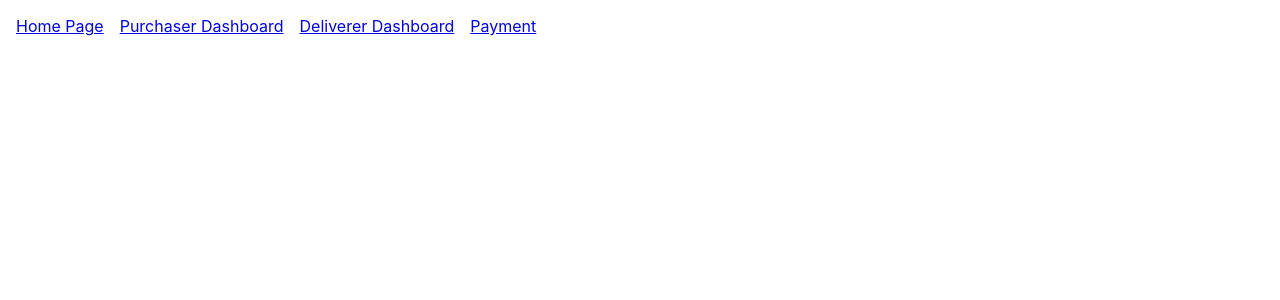
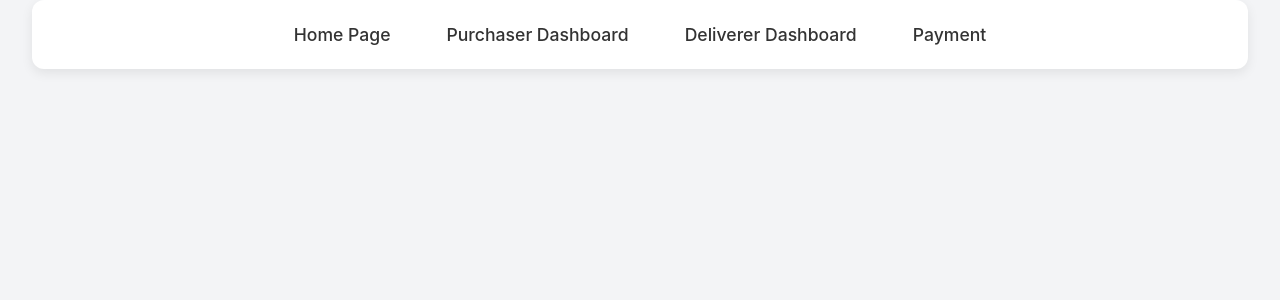
Before and after one commit to Jaren-Wheeler/HomeRun-Delivery, a React (Create React App) app in the folder frontend/: page / in a window 1280 px wide. Shown: the top 300 px of the page. Built offline with nearby package versions, Linux system fonts and the light colour scheme.

Commit message:
did some styling

```diff
--- a/frontend/src/App.js
+++ b/frontend/src/App.js
@@ -5,18 +5,17 @@ import DelivererDashboard from './pages/DelivererDashboard';
 import Homepage from './pages/Homepage';
 import Payment from './pages/Payment';
 import NavBar from './components/NavBar';
+
 function App() {
   return (
+    <Router>
+      <div style={{minHeight: "100vh", backgroundColor: "#F3F4F6"}}>
+        <NavBar />
 
-    <Router>
-      <NavBar></NavBar>
-
-      <Routes>
-        {/*<Route path="/" element={<Homepage />} />*/}
-         {/*<Route path="/purchaser-dashboard" element={<PurchaserDashboard />} />*/}
-        <Route path="/deliverer-dashboard" element={<DelivererDashboard />} />
-         {/*<Route path="/payment" element={<Payment />} />*/}
-      </Routes>
+        <Routes>
+          <Route path="/deliverer-dashboard" element={<DelivererDashboard />} />
+        </Routes>
+      </div>
     </Router>
   );
 }
--- a/frontend/src/components/NavBar.js
+++ b/frontend/src/components/NavBar.js
@@ -1,14 +1,75 @@
 import React from 'react';
 import { Link } from 'react-router-dom';
 
+const linkStyle = {
+  color: "#333",
+  textDecoration: "none",
+  fontSize: "1.1rem",
+  fontWeight: 500,
+  padding: "0.5rem 0.75rem",
+  borderRadius: "6px",
+  transition: "0.2s ease-in-out",
+};
+
+const linkHoverStyle = {
+  backgroundColor: "#f2f2f2",
+};
+
 function NavBar() {
   return (
-    <nav style={{ display: "flex", gap: "1rem", padding: "1rem"}}>
-      <Link to="/">Home Page</Link>
-      <Link to="/purchaser-dashboard">Purchaser Dashboard</Link>
-      <Link to="/deliverer-dashboard">Deliverer Dashboard</Link>
-      <Link to="/payment">Payment</Link>
+    <nav
+      style={{
+        display: "flex",
+        justifyContent: "center",
+        alignItems: "center",
+        gap: "2rem",
+        padding: "1rem 2rem",
+        backgroundColor: "#ffffff",
+        width: "90%",
+        margin: "0 auto 1.5rem",
+        borderRadius: "12px",
+        boxShadow: "0 4px 12px rgba(0,0,0,0.08)",
+        position: "relative",
+        zIndex: 10,
+      }}
+    >
+      <Link
+        to="/"
+        style={linkStyle}
+        onMouseOver={(e) => Object.assign(e.target.style, linkHoverStyle)}
+        onMouseOut={(e) => Object.assign(e.target.style, linkStyle)}
+      >
+        Home Page
+      </Link>
+
+      <Link
+        style={linkStyle}
+        to="/purchaser-dashboard"
+        onMouseOver={(e) => Object.assign(e.target.style, linkHoverStyle)}
+        onMouseOut={(e) => Object.assign(e.target.style, linkStyle)}
+      >
+        Purchaser Dashboard
+      </Link>
+
+      <Link
+        style={linkStyle}
+        to="/deliverer-dashboard"
+        onMouseOver={(e) => Object.assign(e.target.style, linkHoverStyle)}
+        onMouseOut={(e) => Object.assign(e.target.style, linkStyle)}
+      >
+        Deliverer Dashboard
+      </Link>
+
+      <Link
+        style={linkStyle}
+        to="/payment"
+        onMouseOver={(e) => Object.assign(e.target.style, linkHoverStyle)}
+        onMouseOut={(e) => Object.assign(e.target.style, linkStyle)}
+      >
+        Payment
+      </Link>
     </nav>
+
   );
 }
 
--- a/frontend/src/pages/DelivererDashboard.js
+++ b/frontend/src/pages/DelivererDashboard.js
@@ -2,6 +2,21 @@ import { useState } from 'react';
 import MapComponent from '../components/MapComponent';
 import PendingJobsPopup from '../components/PendingJobsPopup';
 
+const buttonStyle = {
+  backgroundColor: "#2563EB",
+  color: "white",
+  border: "none",
+  padding: "0.5rem 1rem",
+  borderRadius: "8px",
+  cursor: "pointer",
+  fontSize: "1rem",
+  fontWeight: "500",
+  transition: "0.2s",
+};
+
+const buttonHover = {
+  backgroundColor: "#1D4ED8" // darker blue hover
+};
 
 const DelivererDashboard = () => {
     const [autocomplete, setAutocomplete] = useState(null);
@@ -27,15 +42,26 @@ const DelivererDashboard = () => {
 
     return (
 
-            <div style={{ display: 'flex', flexDirection: 'column', height: '100vh', gap: '1rem' }}>
+            <div style={{ display: 'flex', flexDirection: 'column', height: "100vh", gap: '1rem'}}>
 
                 <div style={{ height: '10vh', display: 'flex', flexDirection: 'column' }}>
-                    <h2 style={{ textAlign: "center" }}>Find Jobs</h2>
+                    <h2 style={{ textAlign: "center",fontSize: "1.75rem", fontWeight: "600", color: "#1F2937"}}>Find Jobs</h2>
 
                     <div style={{ display: 'flex', width: '100%', justifyContent: "space-between" }}>
                         <div style={{display: 'flex', gap: '0.5rem'}}>
-                            <button onClick={() => setShowPendingJobs(true)}>Your Jobs</button>
-                            <button>Job Finder</button>
+                            <button
+                                style={buttonStyle}
+                                onMouseOver={(e) => Object.assign(e.target.style, buttonHover)}
+                                onMouseOut={(e) => Object.assign(e.target.style, buttonStyle)}
+                                onClick={() => setShowPendingJobs(true)}
+                            >
+                                Your Jobs
+                            </button>
+                            <button
+                                style={buttonStyle}
+                            >
+                                Job Finder
+                            </button>
                         </div>
                     </div>
                 </div>
```
